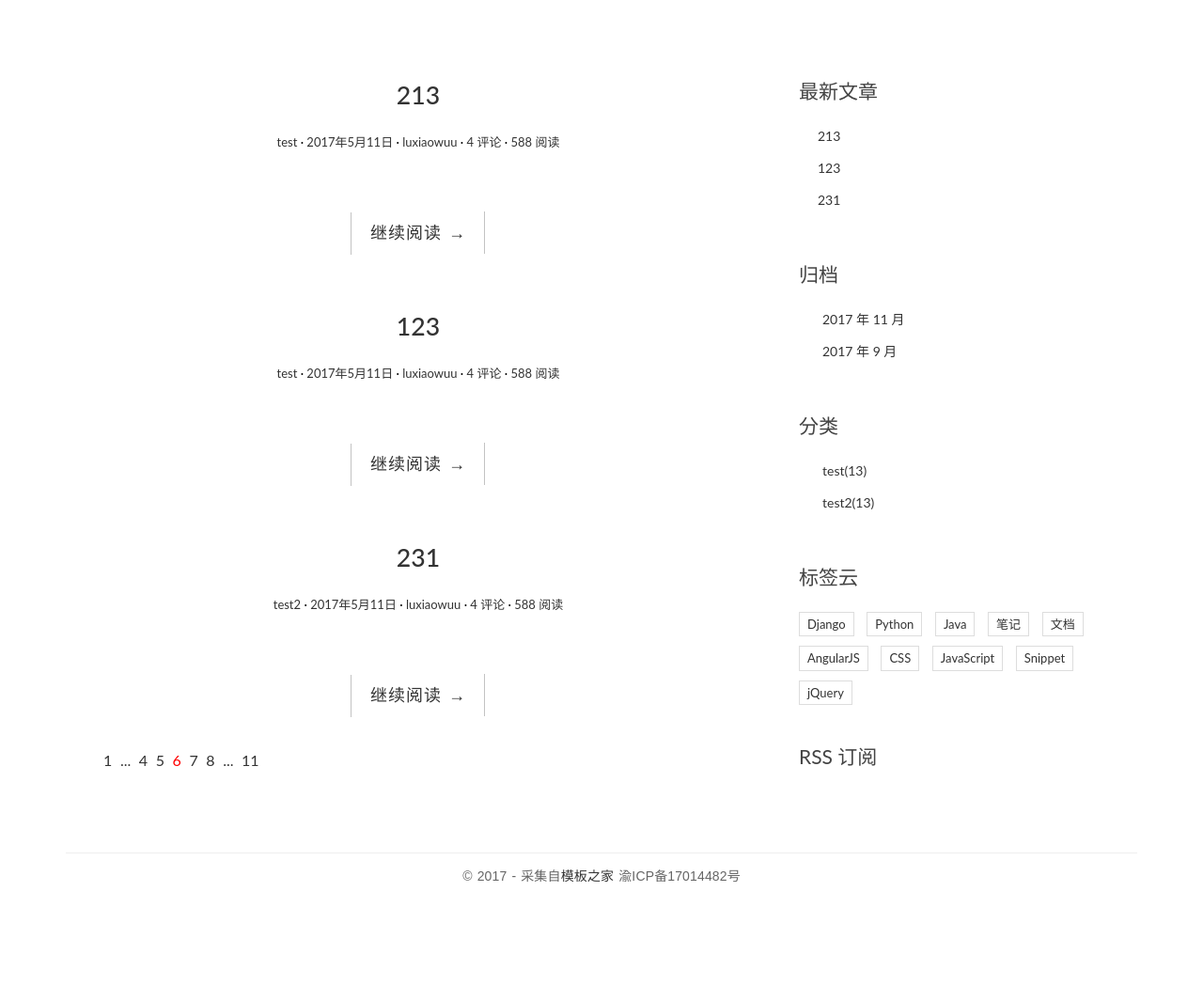
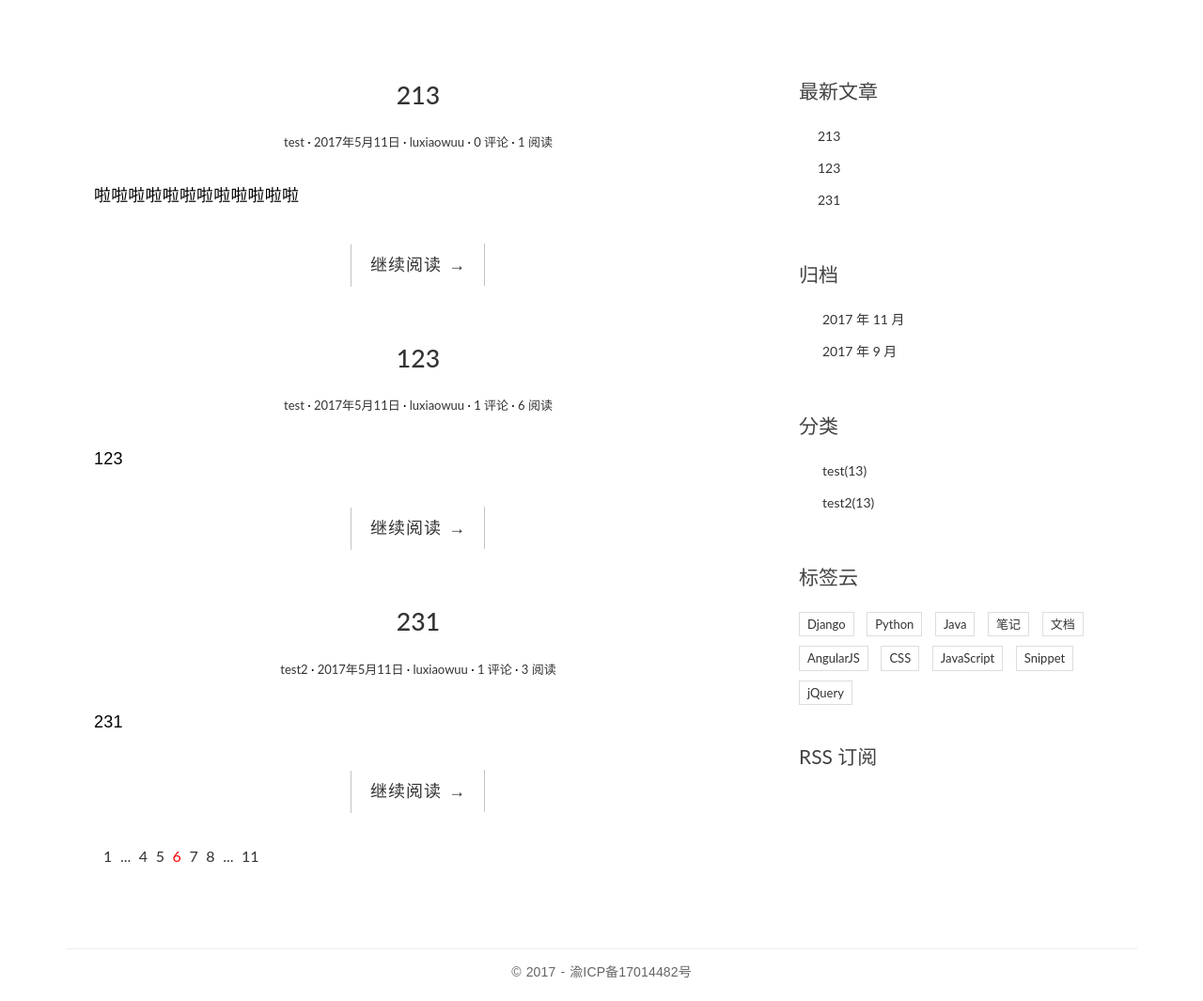
Before and after one commit to Luxiaowuu/blog, a Django app: page / in a window 1280 px wide. Shown: the part 91-1156 px from the top of the page at 94% size. Before the commit the page ends 1030 px from the top, so only its background shows below. Run offline with Django 3.2, Linux system fonts and the light colour scheme; data comes from the database, SQL or seed files in the repository; both versions use the stored data as it was after the commit; some libraries are stand-ins or nearby versions.

Commit message:
add the comments and automatic excerpt

```diff
--- a/web_blog/blog/models.py
+++ b/web_blog/blog/models.py
@@ -2,25 +2,34 @@
 from django.db import models
 from django.contrib.auth.models import User
 from django.urls import reverse
+from django.utils.html import strip_tags
+import markdown
 from django.utils.six import python_2_unicode_compatible
 
+
 class Category(models.Model):
-    name = models.CharField(max_length= 100)
+    name = models.CharField(max_length=100)
+
     def __str__(self):
         return self.name
 
+
 class Tag(models.Model):
-    name = models.CharField(max_length= 100)
+    name = models.CharField(max_length=100)
+
     def __str__(self):
         return self.name
 
+
 class Post(models.Model):
-    title = models.CharField(max_length= 100)
+    title = models.CharField(max_length=100)
     body = models.TextField()
-    excerpt = models.CharField(max_length= 200,blank= True)
+    excerpt = models.CharField(max_length=200, blank=True)
+    views = models.PositiveIntegerField(default=0)
+    comments_count = models.PositiveIntegerField(default=0)
 
     category = models.ForeignKey(Category)
-    tags = models.ManyToManyField(Tag,blank= True)
+    tags = models.ManyToManyField(Tag, blank=True)
     author = models.ForeignKey(User)
 
     created_time = models.DateTimeField()
@@ -32,8 +41,20 @@ class Post(models.Model):
     def get_absolute_url(self):
         return reverse('blog:detail', kwargs={'pk': self.pk})
 
+    def increase_views(self):
+        self.views += 1
+        self.save(update_fields=['views'])
+
+    def save(self, *args, **kwargs):
+        if not self.excerpt:
+            md = markdown.Markdown(extensions=[
+                'markdown.extensions.extra',
+                'markdown.extensions.codehilite',
+            ])
+            self.excerpt = strip_tags(md.convert(self.body))[:50]
+        super(Post, self).save(*args, **kwargs)
+
     class Meta:
-        ordering =['-created_time','title']
-
+        ordering = ['-created_time', 'title']
 
 # Create your models here.
--- a/web_blog/blog/views.py
+++ b/web_blog/blog/views.py
@@ -1,9 +1,10 @@
-from django.shortcuts import render,get_object_or_404
-from .models import Post,Category
+from django.shortcuts import render, get_object_or_404
+from .models import Post, Category
 # no care about the error
 from comments.forms import CommentForm
 import markdown
 import pygments
+
 
 # Create your views here.
 
@@ -12,32 +13,36 @@ def index(request):
     # print('---------------------------------------------------')
     # print(post_list[1].get_absolute_url)
     # print('-------------------------------------------------')
-    return render(request,'blog/index.html',context={
-        'post_list' : post_list
+    return render(request, 'blog/index.html', context={
+        'post_list': post_list
     })
 
+
 def detail(request, pk):
-    post = get_object_or_404(Post,pk= pk)
+    post = get_object_or_404(Post, pk=pk)
+    post.increase_views()
     post.body = markdown.markdown(post.body,
                                   extensions=[
-                                     'markdown.extensions.extra',
-                                     'markdown.extensions.codehilite',
-                                     'markdown.extensions.toc',
+                                      'markdown.extensions.extra',
+                                      'markdown.extensions.codehilite',
+                                      'markdown.extensions.toc',
                                   ])
     form = CommentForm()
     comment_list = post.comment_set.all()
-    count =len(comment_list)
-    return render(request,'blog/detail.html',context= {'post' : post,
-                                                       'form' : form,
-                                                       'comment_list' : comment_list,
-                                                       'comments_num' : count})
+    count = len(comment_list)
+    return render(request, 'blog/detail.html', context={'post': post,
+                                                        'form': form,
+                                                        'comment_list': comment_list,
+                                                        'comments_num': count})
+
 
 def archives(request, year, month):
-    post_list = Post.objects.filter(created_time__year= year,
-                                    created_time__month= month)
-    return render(request,'blog/index.html',context= {'post_list' : post_list})
+    post_list = Post.objects.filter(created_time__year=year,
+                                    created_time__month=month)
+    return render(request, 'blog/index.html', context={'post_list': post_list})
 
-def category(request,pk):
-    cate = get_object_or_404(Category, pk= pk)
-    post_list = Post.objects.filter(category= cate)
-    return render(request,'blog/index.html',context= {'post_list' : post_list})
+
+def category(request, pk):
+    cate = get_object_or_404(Category, pk=pk)
+    post_list = Post.objects.filter(category=cate)
+    return render(request, 'blog/index.html', context={'post_list': post_list})
--- a/web_blog/templates/base.html
+++ b/web_blog/templates/base.html
@@ -162,9 +162,7 @@
     <div class="container">
         <div class="row">
             <div class="col-md-12">
-                <p class="copyright">&copy 2017 - 采集自<a href="http://www.cssmoban.com/"
-                                                        target="_blank" title="模板之家">模板之家</a>
-                渝ICP备17014482号
+                <p class="copyright">&copy 2017 - 渝ICP备17014482号
                 </p>
             </div>
         </div>
--- a/web_blog/templates/blog/detail.html
+++ b/web_blog/templates/blog/detail.html
@@ -8,8 +8,8 @@
             <span class="post-date"><a href="#"><time class="entry-date"
                                                       datetime="{{ post.created_time }}">{{ post.created_time }}</time></a></span>
             <span class="post-author"><a href="#">{{ post.author }}</a></span>
-            <span class="comments-link"><a href="#">4 评论</a></span>
-            <span class="views-count"><a href="#">588 阅读</a></span>
+            <span class="comments-link"><a href="#">{{ comments_num }} 评论</a></span>
+            <span class="views-count"><a href="{{ post.get_absolute_url }}">{{ post.views }} 阅读</a></span>
         </div>
     </header>
     <div class="entry-content clearfix">
--- a/web_blog/templates/blog/index.html
+++ b/web_blog/templates/blog/index.html
@@ -12,12 +12,12 @@
                     <span class="post-date"><a href="#"><time class="entry-date"
                                                               datetime="2012-11-09T23:15:57+00:00">2017年5月11日</time></a></span>
                     <span class="post-author"><a href="#">{{ post.author }}</a></span>
-                    <span class="comments-link"><a href="#">4 评论</a></span>
-                    <span class="views-count"><a href="#">588 阅读</a></span>
+                    <span class="comments-link"><a href="#">{{ post.comment_set.count }} 评论</a></span>
+                    <span class="views-count"><a href="{{ post.get_absolute_url }}">{{ post.views }} 阅读</a></span>
                 </div>
             </header>
             <div class="entry-content clearfix">
-                <p>{{ post.excerpt }}</p>
+                <p>{{ post.body|striptags|truncatewords_html:50 }}</p>
                 <div class="read-more cl-effect-14">
                     <a href="{{ post.get_absolute_url }}" class="more-link">继续阅读 <span class="meta-nav">→</span></a>
                 </div>
--- a/web_blog/web_blog/settings.py
+++ b/web_blog/web_blog/settings.py
@@ -22,7 +22,7 @@ BASE_DIR = os.path.dirname(os.path.dirname(os.path.abspath(__file__)))
 SECRET_KEY = 'ws%2*m@8dr9hbn@y6^49or9t^$hm^i_elt42(zggc97gf5o8uo'
 
 # SECURITY WARNING: don't run with debug turned on in production!
-DEBUG = False
+DEBUG = True
 
 ALLOWED_HOSTS = ['127.0.0.1', 'localhost', '.luxiaomeii.com']
 
```
Also changed, not shown: web_blog/comments/views.py (+12 -8 lines), web_blog/blog/migrations/0002_auto_20171121_1632.py (added), web_blog/blog/migrations/0003_post_comments_count.py (added), web_blog/db.sqlite3.
